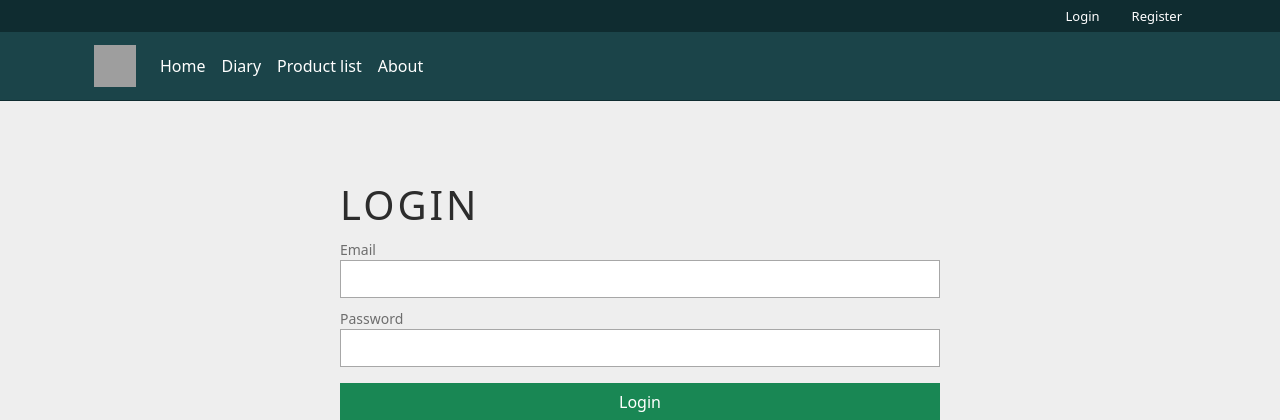
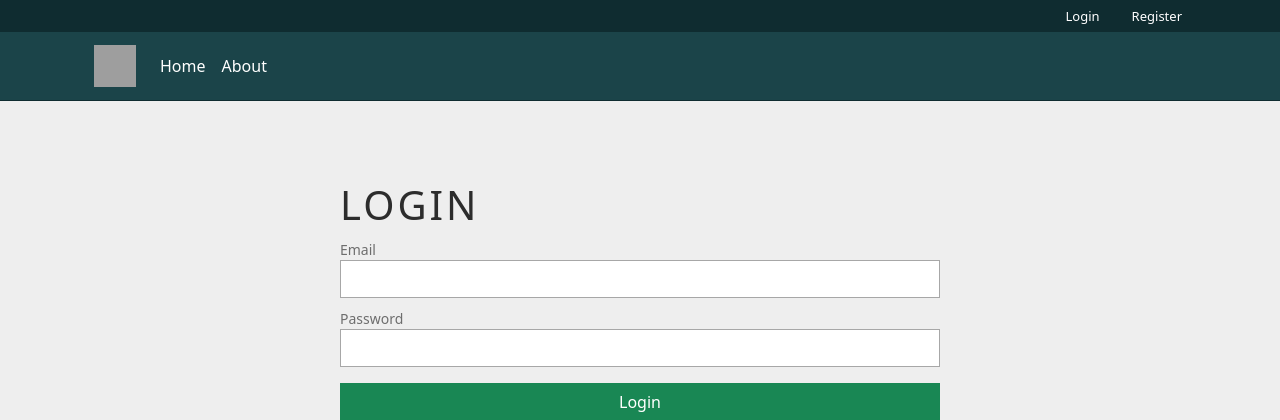
Before and after one commit to artlek/nutrient-diary, a Symfony app: template templates/login.html.twig in a window 1280 px wide. Shown: the top 420 px of the page. Run offline with Twig, Linux system fonts and the light colour scheme; the template is opened without the code that fills it, so the values that code supplies are empty; some libraries are stand-ins or nearby versions; grey boxes are pictures that could not be loaded.

Commit message:
Modify menu, customize error login message

```diff
--- a/templates/base.html.twig
+++ b/templates/base.html.twig
@@ -14,8 +14,6 @@
             <div class="container-lg d-flex justify-content-end">
                 {% block bar %}
                     {% if is_granted('ROLE_USER') %}
-
-
                         <ul class="nav">
                             <li class="nav-item">
                                 <a class="nav-link bar-link" href="#">Hello, {{ app.user.name }}</a>
@@ -51,8 +49,10 @@
                             <div class="collapse navbar-collapse" id="navbarNavAltMarkup">
                                 <div class="navbar-nav">
                                     <a class="nav-link main-menu" href="#">Home</a>
-                                    <a class="nav-link main-menu" href="#">Diary</a>
-                                    <a class="nav-link main-menu" href="#">Product list</a>
+                                    {% if is_granted('ROLE_USER') %}
+                                        <a class="nav-link main-menu" href="#">Diary</a>
+                                        <a class="nav-link main-menu" href="#">Product list</a>
+                                    {% endif %}
                                     <a class="nav-link main-menu" href="#">About</a>
                                 </div>
                             </div>
--- /dev/null
+++ b/translations/security.en.yaml
@@ -0,0 +1 @@
+"Invalid credentials.": "Invalid login data entered."
```
